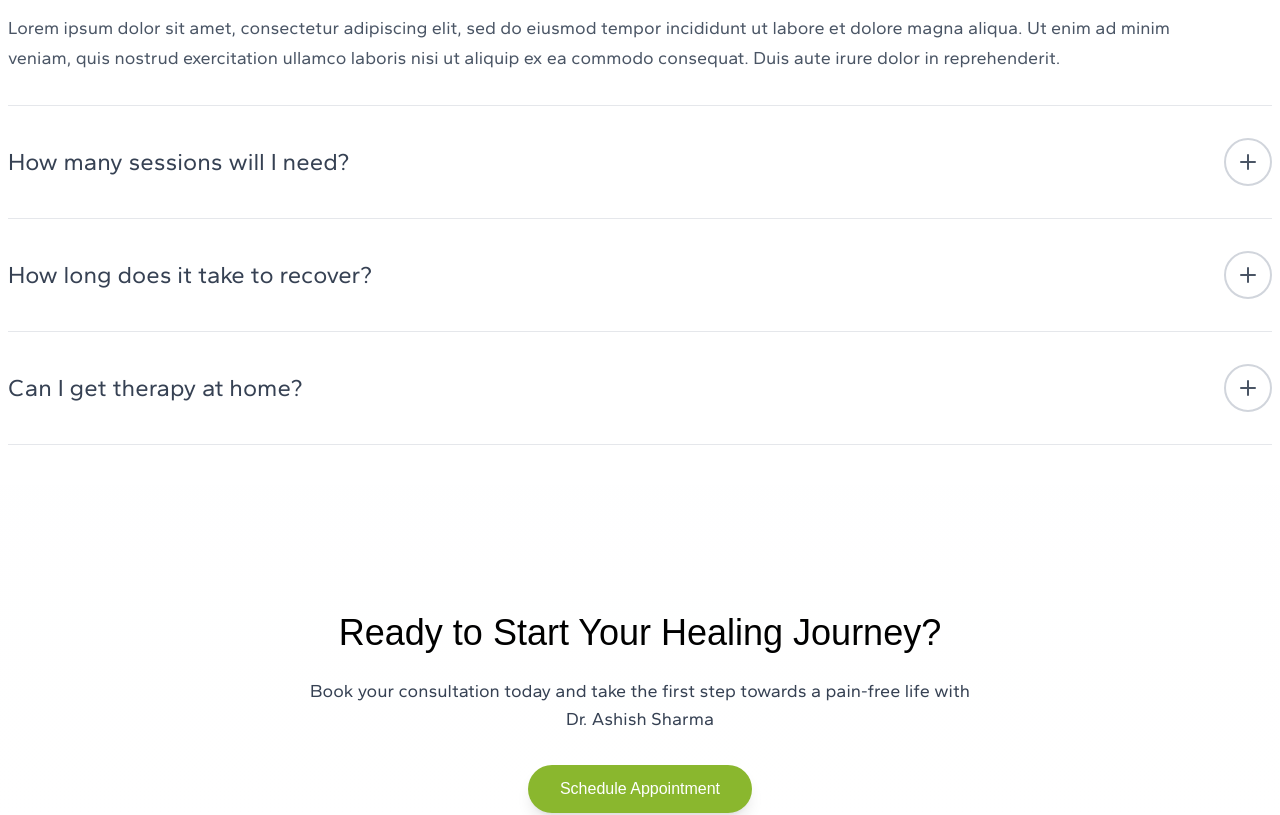
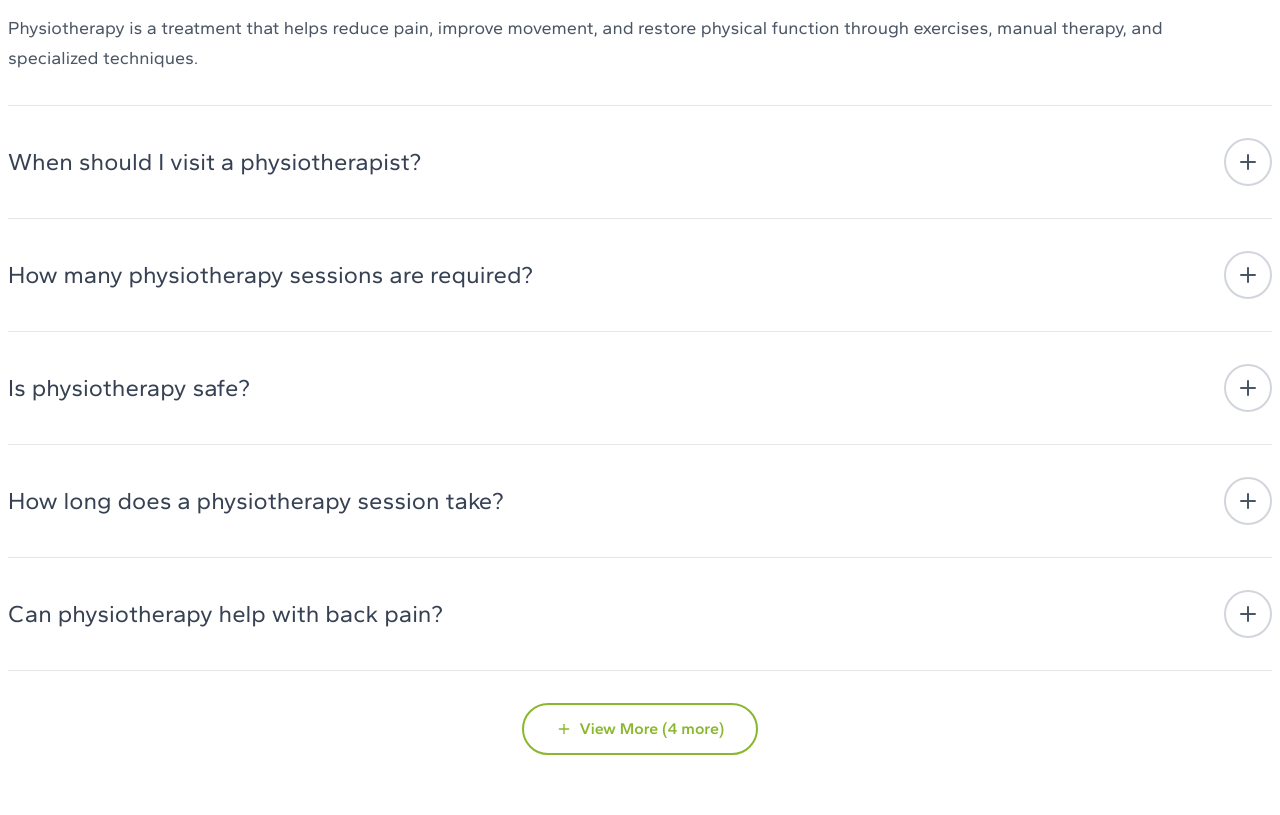
Before and after one commit to ZwolfConsultancyService/Advanced-Pain-Physiotherapy-Frontend, a React (Vite) app: page /about in a window 1280 px wide. Shown: the part 4929-5744 px from the top of the page. Built offline with nearby package versions, Linux system fonts and the light colour scheme; a web font is replaced by a local one.

Commit message:
code push

```diff
--- /dev/null
+++ b/src/components/ChatBot/ChatBot.jsx
@@ -0,0 +1,45 @@
+import React from "react";
+import ChatBot from "react-simple-chatbot";
+
+const ChatBotComponent = () => {
+
+  const steps = [
+    {
+      id: "1",
+      message: "Hello! How can I help you?",
+      trigger: "options"
+    },
+    {
+      id: "options",
+      options: [
+        { value: "services", label: "What services do you offer?", trigger: "services" },
+        { value: "price", label: "What is the price?", trigger: "price" },
+        { value: "contact", label: "How can I contact you?", trigger: "contact" }
+      ]
+    },
+    {
+      id: "services",
+      message: "We provide Architecture and Interior Design services.",
+      trigger: "options"
+    },
+    {
+      id: "price",
+      message: "Pricing depends on the project requirements.",
+      trigger: "options"
+    },
+    {
+      id: "contact",
+      message: "You can contact us through our contact form.",
+      trigger: "options"
+    }
+  ];
+
+  return (
+    <ChatBot
+      steps={steps}
+      floating={true}
+    />
+  );
+};
+
+export default ChatBotComponent;
--- a/src/components/FAQSection/FAQSection.jsx
+++ b/src/components/FAQSection/FAQSection.jsx
@@ -3,27 +3,58 @@ import { Plus, Minus } from "lucide-react";
 
 export default function FAQSection() {
   const [openIndex, setOpenIndex] = useState(0);
+  const [showAll, setShowAll] = useState(false);
 
   const faqs = [
     {
-      question: "How long does it take to recover?",
+      question: "What is physiotherapy?",
       answer:
-        "Lorem ipsum dolor sit amet, consectetur adipiscing elit, sed do eiusmod tempor incididunt ut labore et dolore magna aliqua. Ut enim ad minim veniam, quis nostrud exercitation ullamco laboris nisi ut aliquip ex ea commodo consequat. Duis aute irure dolor in reprehenderit.",
+        "Physiotherapy is a treatment that helps reduce pain, improve movement, and restore physical function through exercises, manual therapy, and specialized techniques.",
     },
     {
-      question: "How many sessions will I need?",
+      question: "When should I visit a physiotherapist?",
       answer:
-        "Lorem ipsum dolor sit amet, consectetur adipiscing elit, sed do eiusmod tempor incididunt ut labore et dolore magna aliqua. Ut enim ad minim veniam, quis nostrud exercitation ullamco laboris nisi ut aliquip ex ea commodo consequat.",
+        "You should visit a physiotherapist if you have pain in your back, neck, joints, muscles, or if you are recovering from an injury or surgery.",
     },
     {
-      question: "How long does it take to recover?",
+      question: "How many physiotherapy sessions are required?",
       answer:
-        "Lorem ipsum dolor sit amet, consectetur adipiscing elit, sed do eiusmod tempor incididunt ut labore et dolore magna aliqua. Ut enim ad minim veniam, quis nostrud exercitation ullamco laboris nisi ut aliquip ex ea commodo consequat.",
+        "The number of sessions depends on the type and severity of the condition. Your physiotherapist will assess your problem and recommend a suitable treatment plan.",
     },
     {
-      question: "Can I get therapy at home?",
+      question: "Is physiotherapy safe?",
       answer:
-        "Lorem ipsum dolor sit amet, consectetur adipiscing elit, sed do eiusmod tempor incididunt ut labore et dolore magna aliqua. Ut enim ad minim veniam, quis nostrud exercitation ullamco laboris nisi ut aliquip ex ea commodo consequat.",
+        "Yes, physiotherapy is a safe and non-invasive treatment method when performed by a qualified physiotherapist.",
+    },
+    {
+      question: "How long does a physiotherapy session take?",
+      answer:
+        "A physiotherapy session usually takes around 30 to 60 minutes, depending on the treatment required.",
+    },
+    {
+      question: "Can physiotherapy help with back pain?",
+      answer:
+        "Yes, physiotherapy is one of the most effective treatments for back pain. It helps strengthen muscles, improve posture, and reduce pain.",
+    },
+    {
+      question: "Do I need a doctor's referral for physiotherapy?",
+      answer:
+        "In most cases, you can directly consult a physiotherapist without a referral.",
+    },
+    {
+      question: "Can physiotherapy help after surgery?",
+      answer:
+        "Yes, physiotherapy plays an important role in recovery after surgeries like knee replacement, ligament repair, or spine surgery.",
+    },
+    {
+      question: "What should I wear during a physiotherapy session?",
+      answer:
+        "It is recommended to wear comfortable clothes that allow easy movement during exercises and treatment.",
+    },
+    {
+      question: "How can I book an appointment?",
+      answer:
+        "You can book an appointment by calling the clinic, sending a WhatsApp message, or filling out the appointment form on the website.",
     },
   ];
 
@@ -32,16 +63,17 @@ export default function FAQSection() {
   };
 
   return (
-    <div className="bg-white py-10 px-2"
-    >
+    <div className="bg-white py-10 px-2">
       <div className="max-w-7xl mx-auto">
         {/* Header Section */}
         <div className="flex flex-col lg:flex-row justify-between items-start mb-12 gap-8">
-          <div className="flex-1"
-           style={{
-                fontFamily: "'Zalando Sans Expanded', sans-serif",
-                fontWeight: 200,
-              }}>
+          <div
+            className="flex-1"
+            style={{
+              fontFamily: "'Zalando Sans Expanded', sans-serif",
+              fontWeight: 200,
+            }}
+          >
             <div className="flex items-center gap-2 mb-4">
               <div className="w-8 h-8 bg-[#edf7d9] rounded-lg flex items-center justify-center">
                 <span className="text-[#8ab72e] text-xl">✚</span>
@@ -49,29 +81,27 @@ export default function FAQSection() {
               <span className="text-[#8ab72e]">FAQ</span>
             </div>
             <h2 className="text-4xl lg:text-5xl text-gray-900">
-              Frequently Ask Question
+              Frequently Asked Questions
             </h2>
           </div>
-
         </div>
 
         {/* FAQ Items */}
-        <div className="space-y-4"
-         style={{
-                fontFamily: "'Gantari', sans-serif",
-                fontWeight: 400,
-              }}>
-          {faqs.map((faq, index) => (
-            <div key={index} className="border-b border-gray-200 pb-4"
-             style={{
-                fontFamily: "'Gantari', sans-serif",
-                fontWeight: 400,
-              }}>
+        <div
+          className="space-y-4"
+          style={{ fontFamily: "'Gantari', sans-serif", fontWeight: 400 }}
+        >
+          {faqs.slice(0, showAll ? faqs.length : 6).map((faq, index) => (
+            <div
+              key={index}
+              className="border-b border-gray-200 pb-4"
+              style={{ fontFamily: "'Gantari', sans-serif", fontWeight: 400 }}
+            >
               <button
                 onClick={() => toggleFAQ(index)}
                 className="w-full flex justify-between items-center py-4 text-left hover:opacity-70 transition-opacity"
               >
-                <h3 className="text-2xl  text-gray-700 pr-4">{faq.question}</h3>
+                <h3 className="text-2xl text-gray-700 pr-4">{faq.question}</h3>
                 <div
                   className={`flex-shrink-0 w-12 h-12 rounded-full flex items-center justify-center transition-all duration-300 ${
                     openIndex === index
@@ -101,6 +131,27 @@ export default function FAQSection() {
             </div>
           ))}
         </div>
+
+        {/* View More / View Less Button */}
+        {faqs.length > 6 && (
+          <div className="flex justify-center mt-8">
+            <button
+              onClick={() => setShowAll(!showAll)}
+              className="flex items-center gap-2 px-8 py-3 rounded-full border-2 border-[#8ab72e] text-[#8ab72e] font-semibold text-base hover:bg-[#8ab72e] hover:text-white transition-all duration-300"
+              style={{ fontFamily: "'Gantari', sans-serif" }}
+            >
+              {showAll ? (
+                <>
+                  <Minus className="w-4 h-4" /> View Less
+                </>
+              ) : (
+                <>
+                  <Plus className="w-4 h-4" /> View More ({faqs.length - 6} more)
+                </>
+              )}
+            </button>
+          </div>
+        )}
       </div>
     </div>
   );
--- a/src/pages/MainPage.jsx
+++ b/src/pages/MainPage.jsx
@@ -19,6 +19,9 @@ import FounderSection from "../components/FounderSection/FounderSection";
 import HeroBanner from "../components/HeroBanner/HeroBanner";
 import PhysiotherapyFeesSection from "../components/PhysiotherapyFeesSection/PhysiotherapyFeesSection";
 import { Helmet } from "react-helmet-async";
+
+
+
 //import AppointmentPopup from "../pages/ContactPage/AppointmentPopup/AppointmentPopup"; // ✅ Import popup
 
 const MainPage = () => {
```
Also changed, not shown: 1 other file (tests, documents, lock files or other folders).
